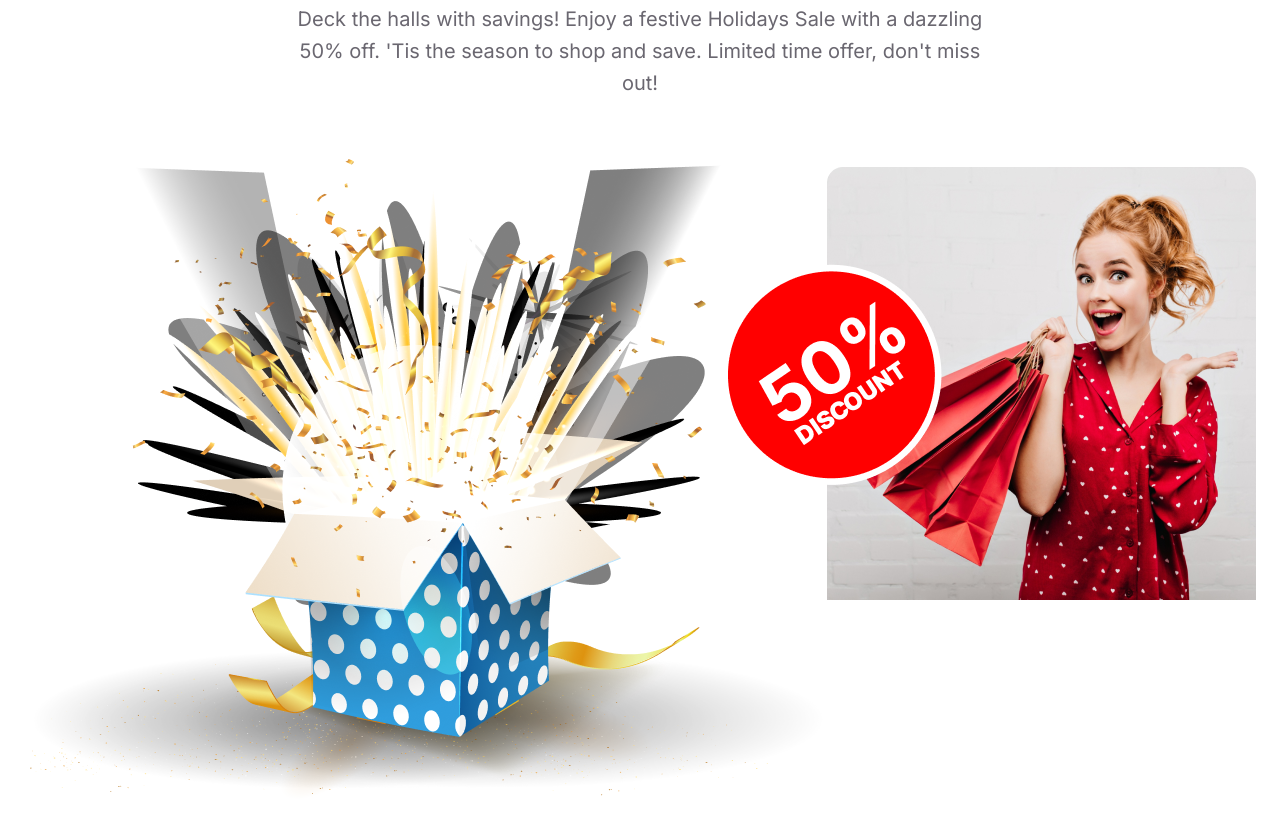
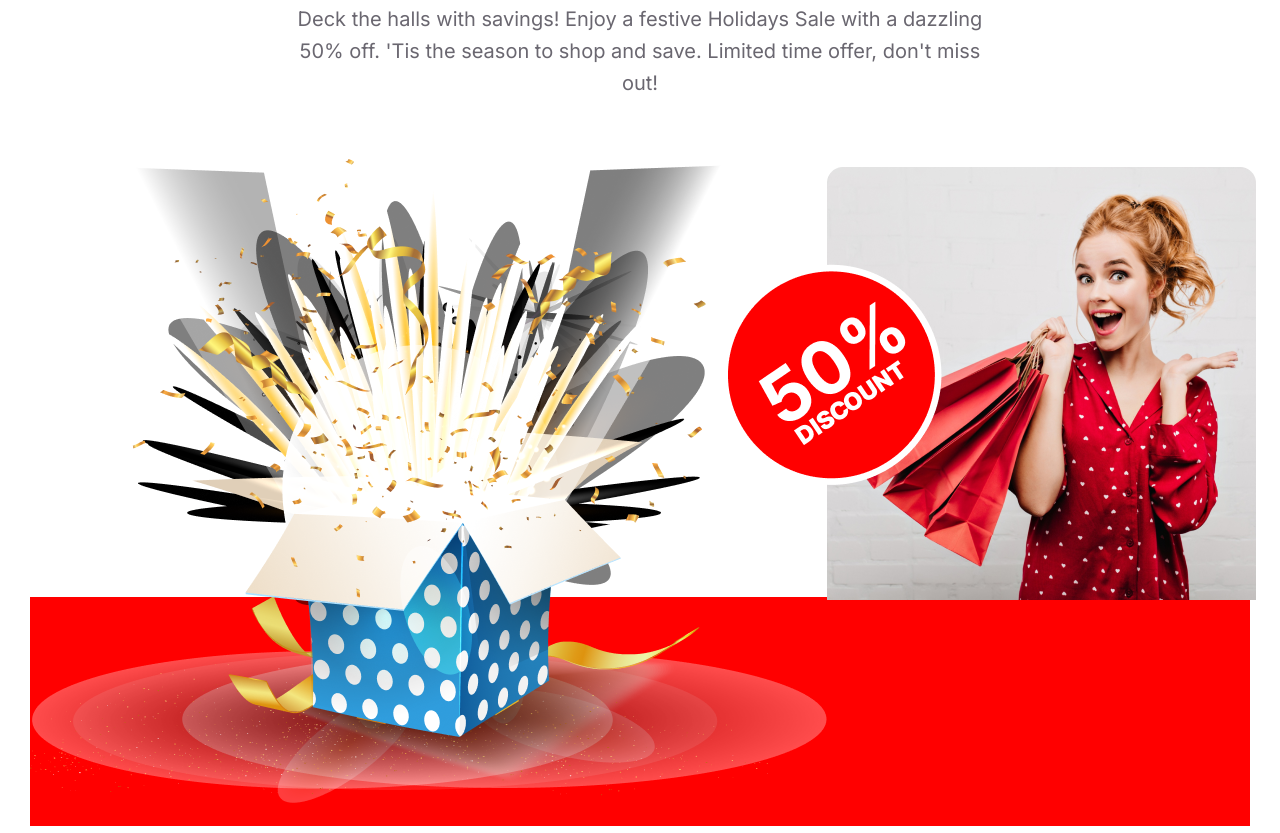
Before and after one commit to hammadsadi/new-year-new-mission-1, a plain HTML site: page index.html in a window 1280 px wide. Shown: the part 3707-4540 px from the top of the page. Drawn offline with Linux system fonts and the light colour scheme; the site is published under a folder, as on GitHub Pages, so addresses that start at the root find nothing.

Commit message:
Holydasy section Pblm Solved

```diff
--- a/css/style.css
+++ b/css/style.css
@@ -40,8 +40,9 @@ h3 {
   background-position: bottom center;
   margin-top: 50px;
   position: relative;
+  /* z-index: -1; */
 }
-/* .banner-image::after {
+/* .banner-image::before {
   content: "";
   background: linear-gradient(rgba(3, 3, 3, 20), rgba(255, 0, 0, 0) 70.71%);
   position: absolute;
@@ -252,7 +253,7 @@ h3 {
 
 .holydays-content {
   display: flex;
-  background-image: url("/images/Rectangle2.png");
+  background-image: url("../images/Rectangle2.png");
   background-repeat: no-repeat;
   background-position: bottom center;
   justify-content: start;
```
